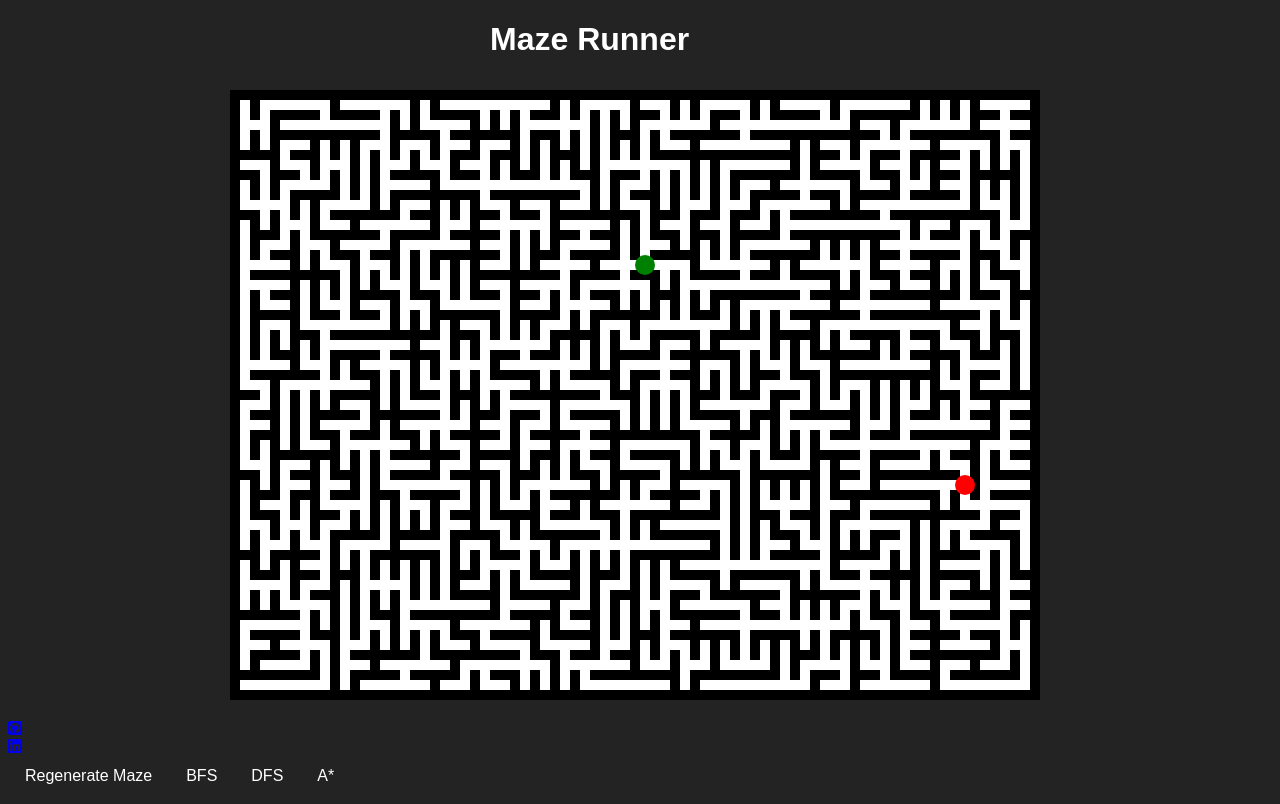
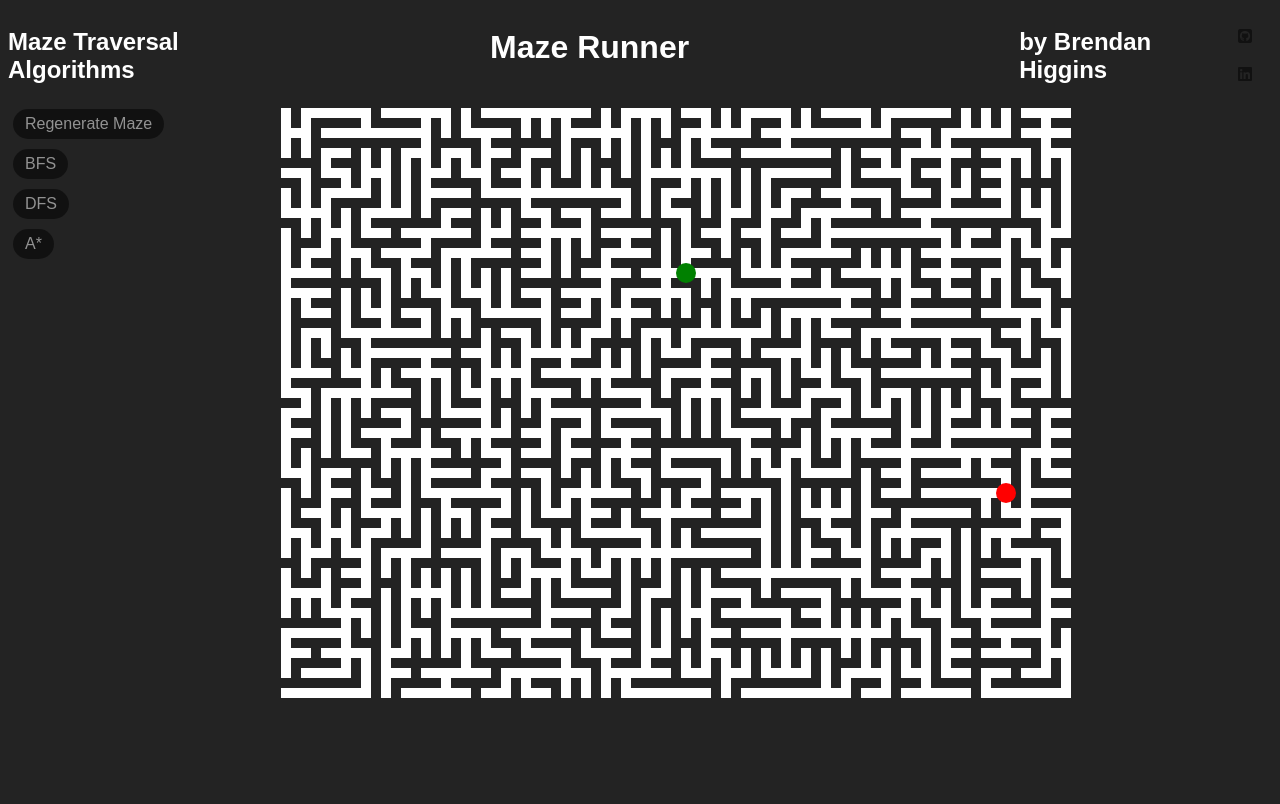
Before and after one commit to bah87/maze-runner, a website built with webpack: page index.html in a window 1280 px wide. Built offline with nearby package versions, Linux system fonts and the light colour scheme.

Commit message:
Add styling

```diff
--- a/css/grid.css
+++ b/css/grid.css
@@ -5,18 +5,37 @@
   justify-content: center;
 }
 
-figure {
-  width: 500px;
-  height: 500px;
-  border: 1px solid black;
+canvas {
+  margin: auto;
 }
 
+.search-btns {
+  display: flex;
+  flex-direction: column;
+  justify-content: flex-start;
+  align-items: flex-start;
+}
 
 body {
   background-color: rgb(35, 35, 35);
   color: white;
   font-family: 'PT Sans', sans-serif;
+  display: flex;
+}
 
+.left {
+  width: 20%;
+  height: 100%
+}
+
+.middle {
+  width: 60%;
+  height: 100%
+}
+
+.right {
+  width: 20%;
+  height: 100%
 }
 
 .title {
@@ -30,7 +49,8 @@ button {
   margin: 5px;
   border: none;
   font-family: 'PT Sans', sans-serif;
-  background-color: transparent;
+  background-color: black;
+  opacity: .5;
   color: white;
   border-radius: 16px;
 }
@@ -38,4 +58,25 @@ button {
 button:hover {
   cursor: pointer;
   background-color: black;
+  opacity: .9;
 }
+
+.contact-me {
+  display: flex;
+  justify-content: flex-start;
+  align-items: center;
+}
+
+.icon {
+  margin: 20px;
+  opacity: .5;
+}
+
+.icon:hover {
+  cursor: pointer;
+  opacity: 1;
+}
+
+a {
+  color: black;
+}
--- a/index.html
+++ b/index.html
@@ -13,15 +13,24 @@
   </head>
 
   <body>
+    <div class="left">
+      <div class="search-btns">
+        <h2>Maze Traversal Algorithms</h2>
+      </div>
+    </div>
+
+    <div class="middle">
       <div class="title">
         <h1>Maze Runner</h1>
       </div>
 
-    <div class="canvas-container">
       <canvas></canvas>
     </div>
 
+    <div class="right">
       <div class="contact-me">
+        <h2>by Brendan Higgins</h2>
+        <div class="icon-container">
           <div class="icon">
             <a href="https://github.com/bah87">
               <i class="fa fa-github-square" aria-hidden="true"></i>
@@ -33,10 +42,10 @@
             </a>
           </div>
         </div>
-
-    <div class="search-btns">
+      </div>
+      <div class="description">
 
       </div>
-
+    </div>
   </body>
 </html>
--- a/js/bundle.js
+++ b/js/bundle.js
@@ -273,7 +273,7 @@ var GenerateMaze = function () {
       var _this = this;
 
       this.ctx.clearRect(10, 10, this.width, this.height);
-      this.ctx.fillStyle = "black";
+      this.ctx.fillStyle = "rgb(35, 35, 35)";
       this.ctx.fillRect(10, 10, this.width, this.height);
       edges.forEach(function (edge) {
         edge.render(_this.ctx, "white");
--- a/js/generate_maze.js
+++ b/js/generate_maze.js
@@ -20,7 +20,7 @@ class GenerateMaze {
 
   render(edges) {
     this.ctx.clearRect(10, 10, this.width, this.height);
-    this.ctx.fillStyle = "black";
+    this.ctx.fillStyle = "rgb(35, 35, 35)";
     this.ctx.fillRect(10, 10, this.width, this.height);
     edges.forEach(edge => {
       edge.render(this.ctx, "white");
```
Also changed, not shown: 1 other file. Lines whose indentation alone changed are shown as unchanged.
